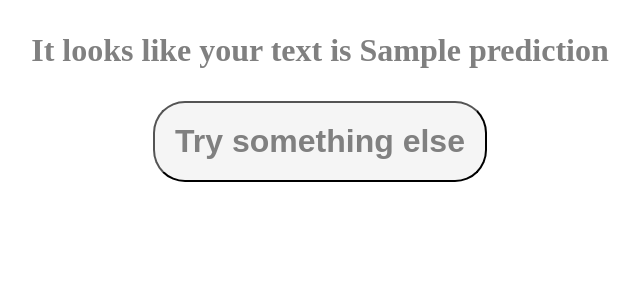
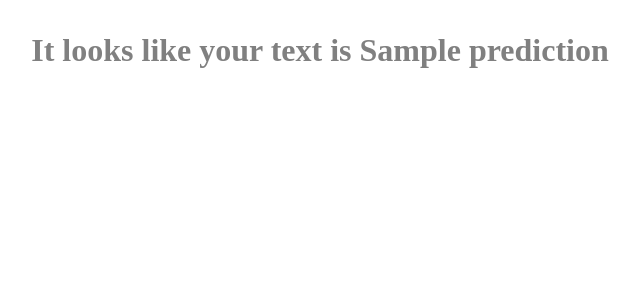
Before and after one commit to OlenaBL/nlp, a Python web app: template templates/result.html in a window 1280 px wide. Shown: the top 300 px of the page, without its empty margins (320-960 px from the left). Run offline with Jinja, Linux system fonts and the light colour scheme; the template is opened without the code that fills it: most values are stand-ins (such as "Sample title", 1, 10 or a date in 2020).

Commit message:
Update result.html

```diff
--- a/templates/result.html
+++ b/templates/result.html
@@ -36,6 +36,6 @@
 </head>
 <body>
 	<div class="results"><h3>It looks like your text is {{prediction}}</h3></div>
-	<input type="button" value="Try something else" id="try" onclick="window.location.href='https://olenaml1.herokuapp.com'">
+	<!--<input type="button" value="Try something else" id="try" onclick="window.location.href='https://olenaml1.herokuapp.com'">-->
 </body>
 </html>
```
